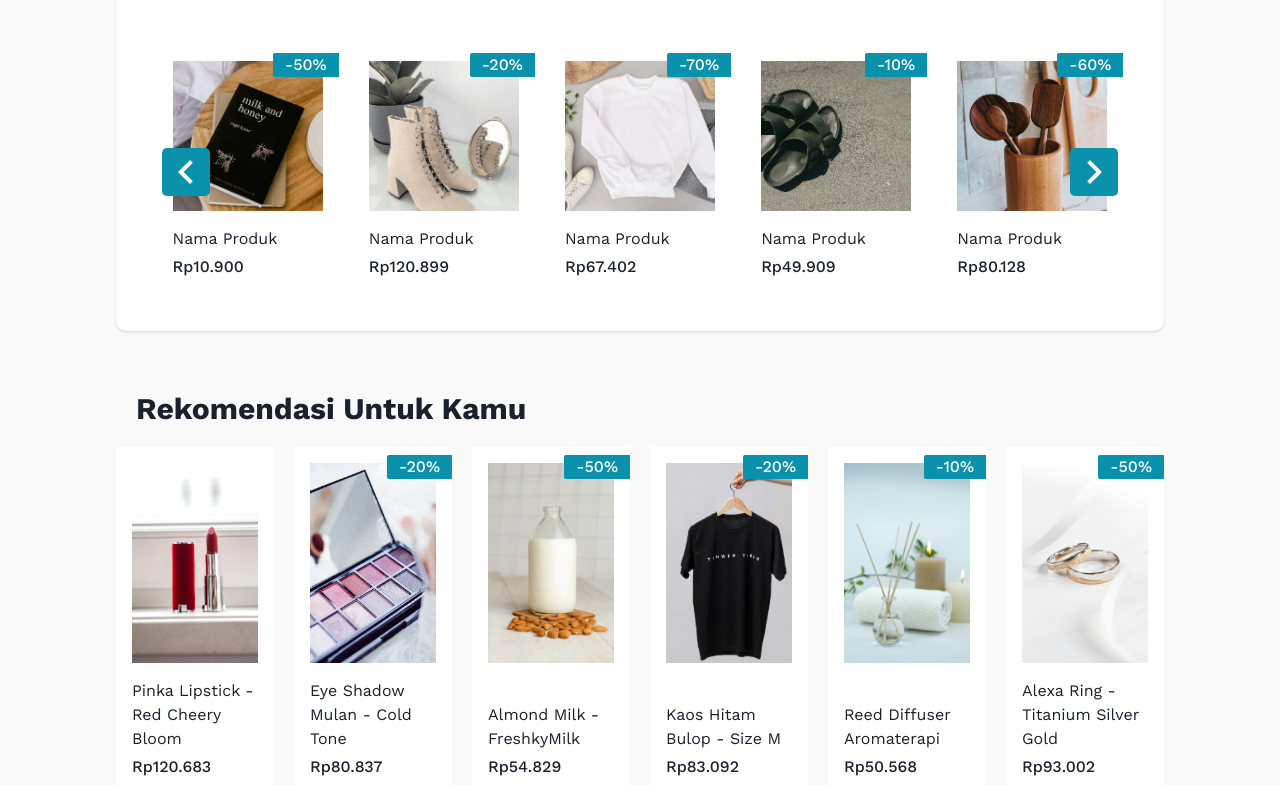
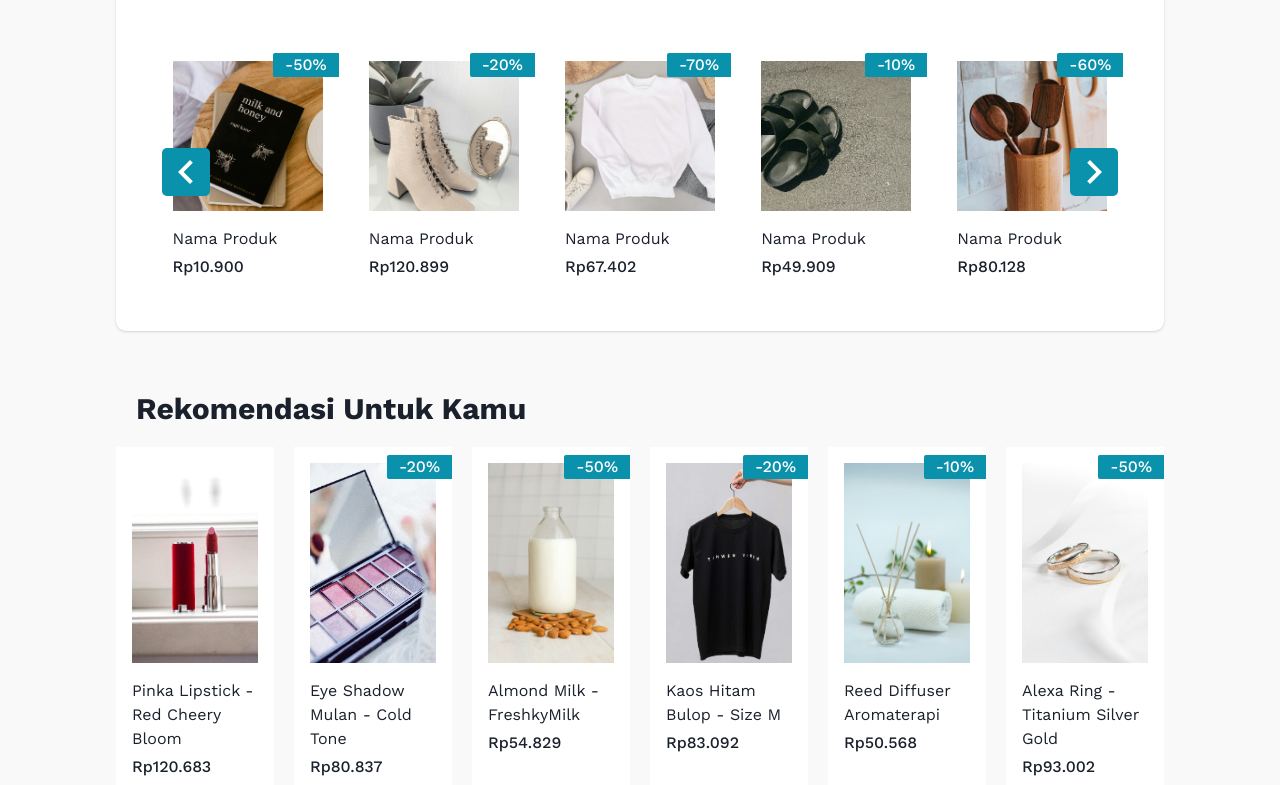
Before and after one commit to auttmme/id-shop, a Next.js app: page / in a window 1280 px wide. Shown: the part 2012-2797 px from the top of the page. Built offline with nearby package versions, Linux system fonts and the light colour scheme.

Commit message:
fix(ProductCard): fix flex

```diff
--- a/app/components/product/ProductCard.tsx
+++ b/app/components/product/ProductCard.tsx
@@ -23,6 +23,7 @@ function ProductCard({
   return (
     <Box p={4} position={"relative"} bgColor={"neutral.40"}>
       <Flex direction="column" justifyContent={"space-between"} height={"100%"}>
+        <Flex direction="column">
           <Image
             src={image}
             alt={title}
@@ -30,11 +31,11 @@ function ProductCard({
             h={imgHeigth}
             objectFit={"cover"}
           />
-        <Flex direction="column">
           <Stack mt={4} gap={1}>
             <Text>{title}</Text>
             <Text fontWeight={"500"}>{price}</Text>
           </Stack>
+        </Flex>
         {sold && (
           <Text
             mt={4}
@@ -45,7 +46,6 @@ function ProductCard({
             {sold} Terjual
           </Text>
         )}
-        </Flex>
       </Flex>
       {discount && (
         <Box
```
Lines whose indentation alone changed are shown as unchanged.
